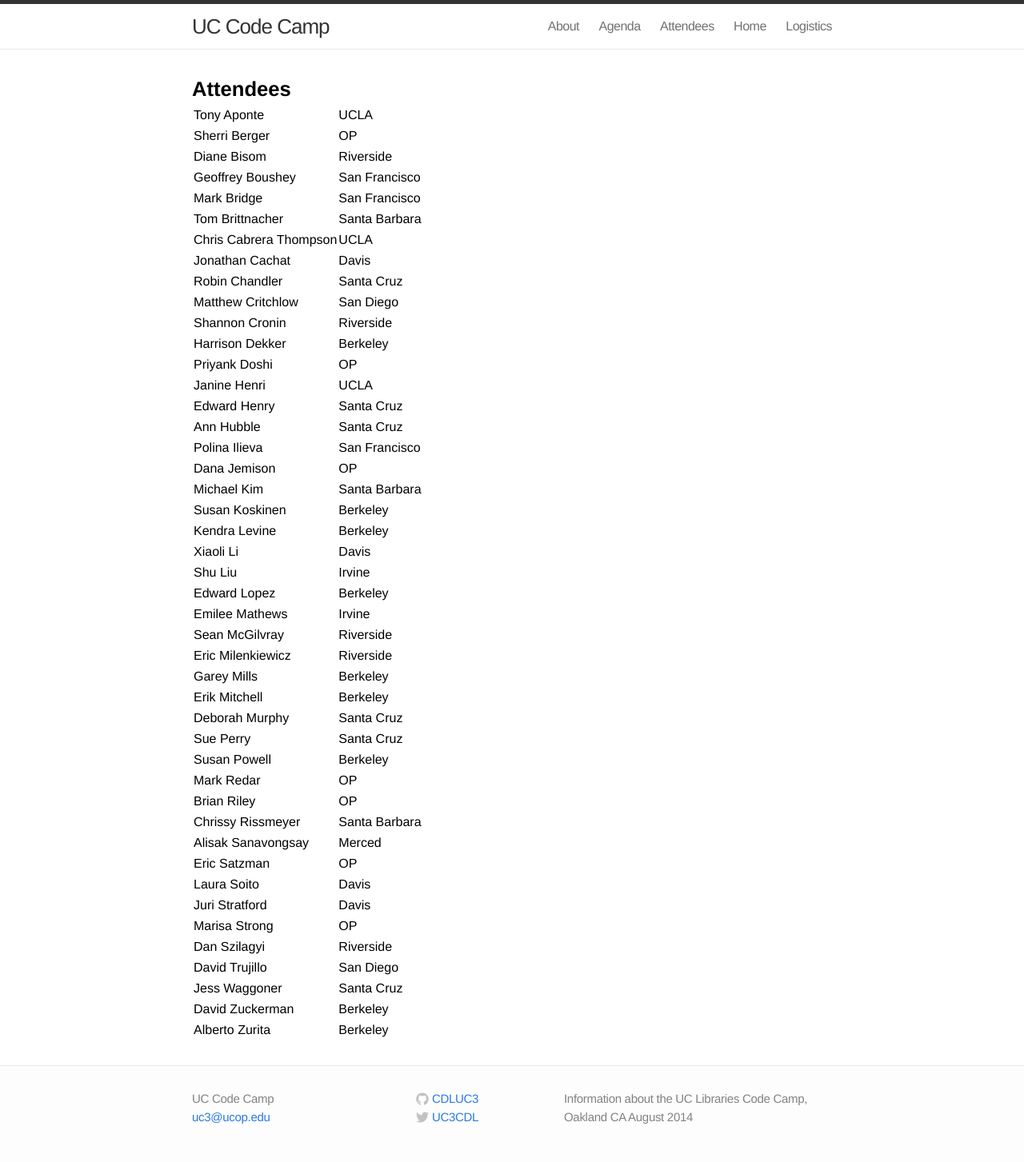
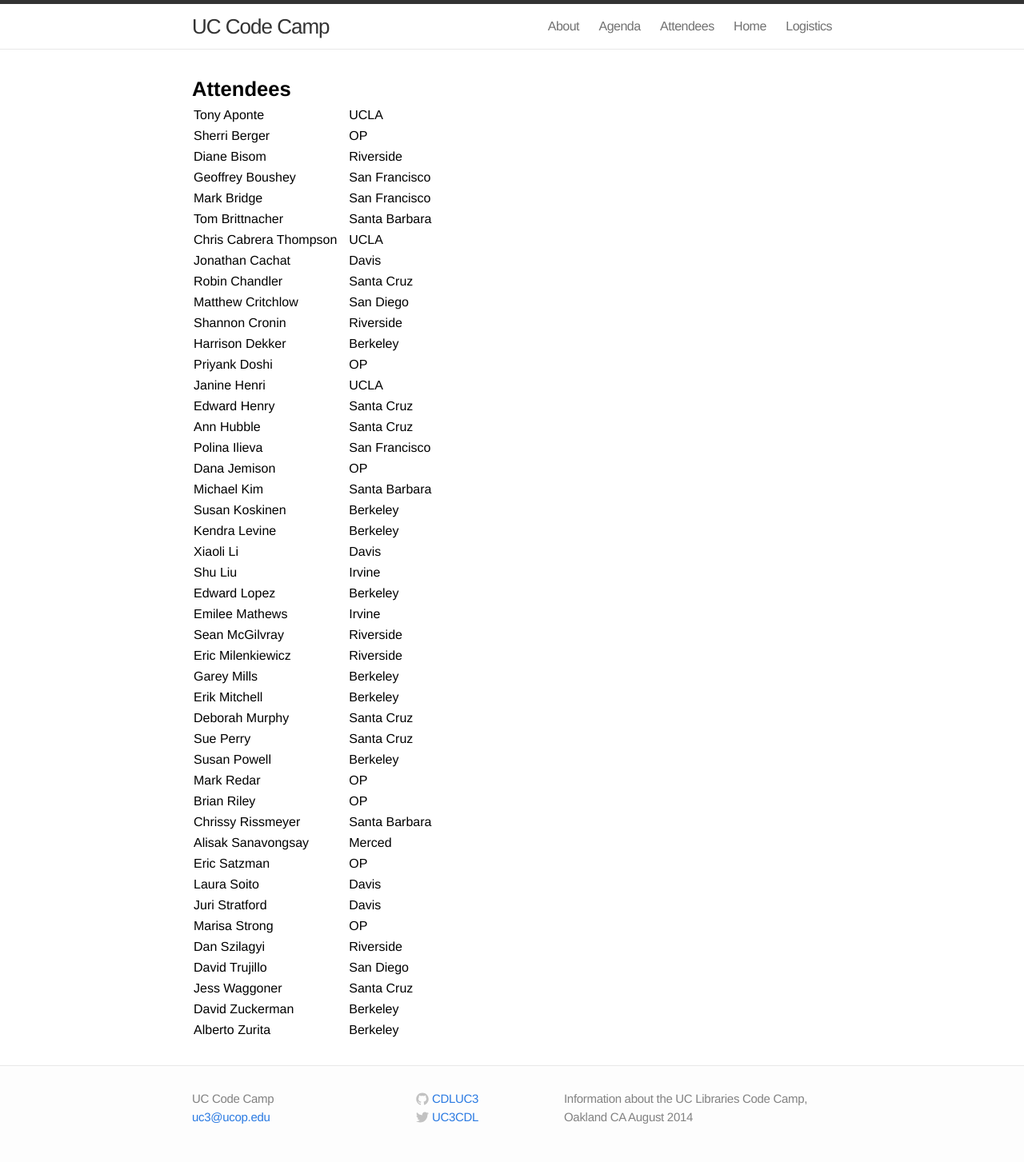
Before and after one commit to CDLUC3/UC-code-camp, a Jekyll site: the page built from attendees.md, in a window 1280 px wide. Shown: the whole page at 80% size. Built offline with Jekyll 4.4.1, drawn with Linux system fonts in a browser that asks for light colours; Markdown is read by kramdown in place of the engine named in the settings.

Commit message:
fixing spacing

```diff
--- a/attendees.md
+++ b/attendees.md
@@ -4,48 +4,48 @@
 permalink: /attendees/
 ---
 
-| 	Tony Aponte				| 	UCLA	|
-| 	Sherri Berger			| 	OP		|
-| 	Diane Bisom				| 	Riverside	|
-| 	Geoffrey Boushey		| 	San Francisco	|
-| 	Mark Bridge				| 	San Francisco	|
-| 	Tom Brittnacher			| 	Santa Barbara	|
-| 	Chris Cabrera Thompson	| 	UCLA	|
-| 	Jonathan Cachat			| 	Davis	|
-| 	Robin Chandler			| 	Santa Cruz	|
-| 	Matthew Critchlow		| 	San Diego	|
-| 	Shannon Cronin			| 	Riverside	|
-| 	Harrison Dekker			| 	Berkeley	|
-| 	Priyank Doshi			| 	OP	|
-| 	Janine Henri			| 	UCLA	|
-| 	Edward Henry			| 	Santa Cruz	|
-| 	Ann	Hubble 				| 	Santa Cruz	|
-| 	Polina Ilieva			| 	San Francisco	|
-| 	Dana Jemison			| 	OP	|
-| 	Michael Kim				| 	Santa Barbara	|
-| 	Susan Koskinen			| 	Berkeley	|
-| 	Kendra Levine			| 	Berkeley	|
-| 	Xiaoli Li				| 	Davis	|
-| 	Shu Liu					| 	Irvine	|
-| 	Edward Lopez			| 	Berkeley	|
-| 	Emilee Mathews			| 	Irvine	|
-| 	Sean  McGilvray			| 	Riverside	|
-| 	Eric Milenkiewicz		| 	Riverside	|
-| 	Garey Mills				| 	Berkeley	|
-| 	Erik Mitchell			| 	Berkeley	|
-| 	Deborah Murphy			| 	Santa Cruz	|
-| 	Sue Perry				| 	Santa Cruz	|
-| 	Susan Powell			| 	Berkeley	|
-| 	Mark Redar				| 	OP	|
-| 	Brian Riley				| 	OP	|
-| 	Chrissy Rissmeyer		| 	Santa Barbara	|
-| 	Alisak Sanavongsay		| 	Merced	|
-| 	Eric Satzman			| 	OP	|
-| 	Laura Soito				| 	Davis	|
-| 	Juri Stratford			| 	Davis	|
-| 	Marisa Strong			| 	OP	|
-| 	Dan Szilagyi			| 	Riverside	|
-| 	David Trujillo			| 	San Diego	|
-| 	Jess Waggoner			| 	Santa Cruz	|
-| 	David Zuckerman			| 	Berkeley	|
-| 	Alberto Zurita			| 	Berkeley	|
+| 	Tony Aponte				| | | 	UCLA	|
+| 	Sherri Berger			| | |  	OP		|
+| 	Diane Bisom				| | |  	Riverside	|
+| 	Geoffrey Boushey		| | |  	San Francisco	|
+| 	Mark Bridge				| | |  	San Francisco	|
+| 	Tom Brittnacher			| | |  	Santa Barbara	|
+| 	Chris Cabrera Thompson	| | |  	UCLA	|
+| 	Jonathan Cachat			| | |  	Davis	|
+| 	Robin Chandler			| | |  	Santa Cruz	|
+| 	Matthew Critchlow		| | |  	San Diego	|
+| 	Shannon Cronin			| | |  	Riverside	|
+| 	Harrison Dekker			| | |  	Berkeley	|
+| 	Priyank Doshi			| | |  	OP	|
+| 	Janine Henri			| | |  	UCLA	|
+| 	Edward Henry			|  | | 	Santa Cruz	|
+| 	Ann	Hubble 				| | |  	Santa Cruz	|
+| 	Polina Ilieva			| | |  	San Francisco	|
+| 	Dana Jemison			| | |  	OP	|
+| 	Michael Kim				| | |  	Santa Barbara	|
+| 	Susan Koskinen			| | |  	Berkeley	|
+| 	Kendra Levine			| | |  	Berkeley	|
+| 	Xiaoli Li				|  | | 	Davis	|
+| 	Shu Liu					| | |  	Irvine	|
+| 	Edward Lopez			| | |  	Berkeley	|
+| 	Emilee Mathews			| | |  	Irvine	|
+| 	Sean  McGilvray			| | |  	Riverside	|
+| 	Eric Milenkiewicz		| | |  	Riverside	|
+| 	Garey Mills				| | |  	Berkeley	|
+| 	Erik Mitchell			| | |  	Berkeley	|
+| 	Deborah Murphy			| | |  	Santa Cruz	|
+| 	Sue Perry				| | |  	Santa Cruz	|
+| 	Susan Powell			| | |  	Berkeley	|
+| 	Mark Redar				| | |  	OP	|
+| 	Brian Riley				| | |  	OP	|
+| 	Chrissy Rissmeyer		| | |  	Santa Barbara	|
+| 	Alisak Sanavongsay		| | |  	Merced	|
+| 	Eric Satzman			| | |  	OP	|
+| 	Laura Soito				|  | | 	Davis	|
+| 	Juri Stratford			| | |  	Davis	|
+| 	Marisa Strong			| | |  	OP	|
+| 	Dan Szilagyi			| | |  	Riverside	|
+| 	David Trujillo			| | |  	San Diego	|
+| 	Jess Waggoner			| | |  	Santa Cruz	|
+| 	David Zuckerman			|  | | 	Berkeley	|
+| 	Alberto Zurita			|  | | 	Berkeley	|
```
Also changed, not shown: about.md (+0 -4 lines), agenda.md (+20 -19 lines), logistics.md (+17 -17 lines).
